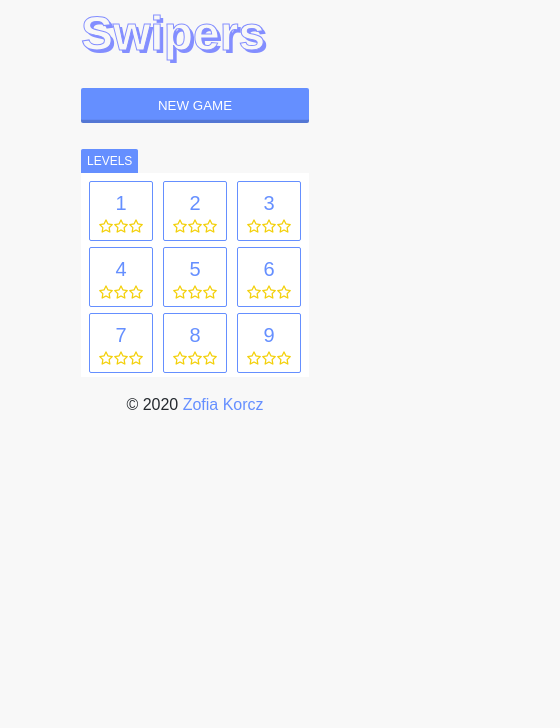
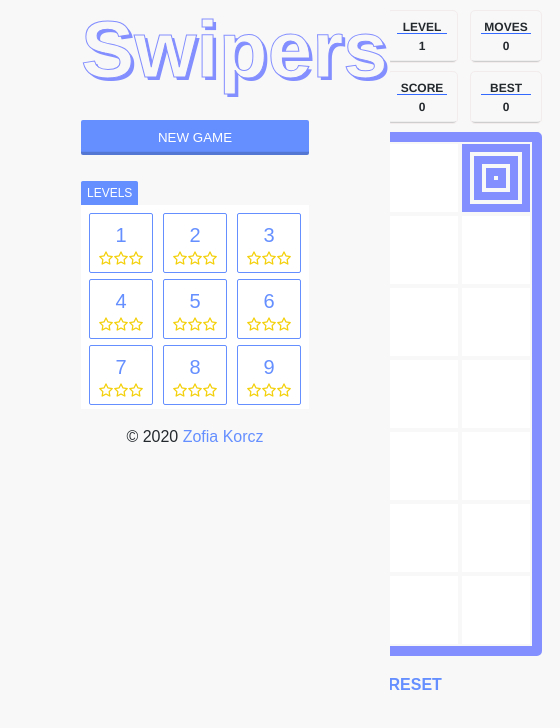
Before and after one commit to Calanthe/swipers, a React (Create React App) app: page / in a window 390 px wide. Shown: the top 728 px of the page, 560 px wide, since content can reach past the window. Built offline with nearby package versions, Linux system fonts and the light colour scheme.

Commit message:
tablet styles of game and tiles

```diff
--- a/src/index.scss
+++ b/src/index.scss
@@ -260,6 +260,10 @@ p {
 	width: $game-width;
 	margin: 0 auto;
 
+	/*-------------------------------------*/
+	/*----------------Header---------------*/
+	/*-------------------------------------*/
+
 	.header {
 		display: grid;
 		grid-template-columns: [col] 206px [col] 152px;
@@ -343,6 +347,10 @@ p {
 			-moz-text-stroke-color: $tile-bg-quaternary;
 		}
 	}
+
+	/*-------------------------------------*/
+	/*----------Game grid and tiles--------*/
+	/*-------------------------------------*/
 
 	.game {
 		position: relative;
@@ -533,6 +541,10 @@ p {
 		}
 	}
 
+	/*-------------------------------------*/
+	/*-------------Info overlay------------*/
+	/*-------------------------------------*/
+
 	.overlay {
 		padding: 15px;
 		background-color: $secondary-bg-color;
@@ -648,6 +660,10 @@ p {
 			top: 1px;
 		}
 	}
+
+	/*-------------------------------------*/
+	/*---------Menu bar and overlay--------*/
+	/*-------------------------------------*/
 
 	.menu-bar {
 		display: grid;
@@ -794,7 +810,7 @@ p {
 		text-transform: uppercase;
 		font-family: sans-serif;
 		font-weight: bold;
-		font-size: 12px;
+		font-size: 14px;
 		color: $secondary-font-color;
 		text-align: center;
 		background-color: $secondary-bg-color;
@@ -833,3 +849,127 @@ p {
 		}
 	}
 }
+
+/*-------------------------------------*/
+/*-----------Tablet and above----------*/
+/*-------------------------------------*/
+
+$game-width: 500px;
+$tile-size: 68px;
+
+@media only screen and (min-device-width: 768px) {
+	.app {
+		width: 560px;
+
+		.header {
+			grid-template-columns: [col] 386px [col] 168px;
+		}
+
+		.header__score-wrapper {
+			font-size: 14px;
+		}
+
+		.logo {
+			font-size: 5rem;
+			padding: 20px 4px 20px 12px;
+		}
+
+		.game {
+			width: $game-width;
+			height: $game-width;
+		}
+
+		.grid {
+			grid-template-columns: repeat($tiles-no-height, $tile-size);
+			grid-template-rows: repeat($tiles-no-width, $tile-size);
+		}
+
+		.tile {
+			width: ceil($tile-size);
+			height: ceil($tile-size);
+			line-height: ceil($tile-size);
+		}
+
+		// Build position classes
+		@for $x from 0 through ($grid-row-cells - 1) {
+			@for $y from 0 through ($grid-row-cells - 1) {
+				.tile-position-#{$x}-#{$y} {
+					$xPos: floor(($tile-size + $grid-spacing) * $x);
+					$yPos: floor(($tile-size + $grid-spacing) * $y);
+
+					top: $yPos;
+					left: $xPos;
+				}
+			}
+		}
+
+		.tile-type-finish {
+			&:before {
+				content: " ";
+				position: absolute;
+				top: 12px;
+				left: 12px;
+				right: 12px;
+				bottom: 12px;
+			}
+
+			&:after {
+				content: " ";
+				position: absolute;
+				top: 24px;
+				left: 24px;
+				right: 24px;
+				bottom: 24px;
+			}
+
+			&.tile-type-primary {
+				outline: 8px solid $tile-bg-primary;
+				outline-offset: -8px;
+
+				&:before,
+				&:after {
+					border: 8px solid $tile-bg-primary;
+				}
+			}
+
+			&.tile-type-secondary {
+				outline: 8px solid $tile-bg-secondary;
+				outline-offset: -8px;
+
+				&:before,
+				&:after {
+					border: 8px solid $tile-bg-secondary;
+				}
+			}
+
+			&.tile-type-tertiary {
+				outline: 8px solid $tile-bg-tertiary;
+				outline-offset: -8px;
+
+				&:before,
+				&:after {
+					border: 8px solid $tile-bg-tertiary;
+				}
+			}
+
+			&.tile-type-quaternary {
+				outline: 8px solid $tile-bg-quaternary;
+				outline-offset: -8px;
+
+				&:before,
+				&:after {
+					border: 8px solid $tile-bg-quaternary;
+				}
+			}
+		}
+
+		.menu-bar {
+			grid-template-columns: [col] 270px [col] 270px;
+		}
+
+		.button-link {
+			padding: 20px;
+			font-size: 16px;
+		}
+	}
+}
```
